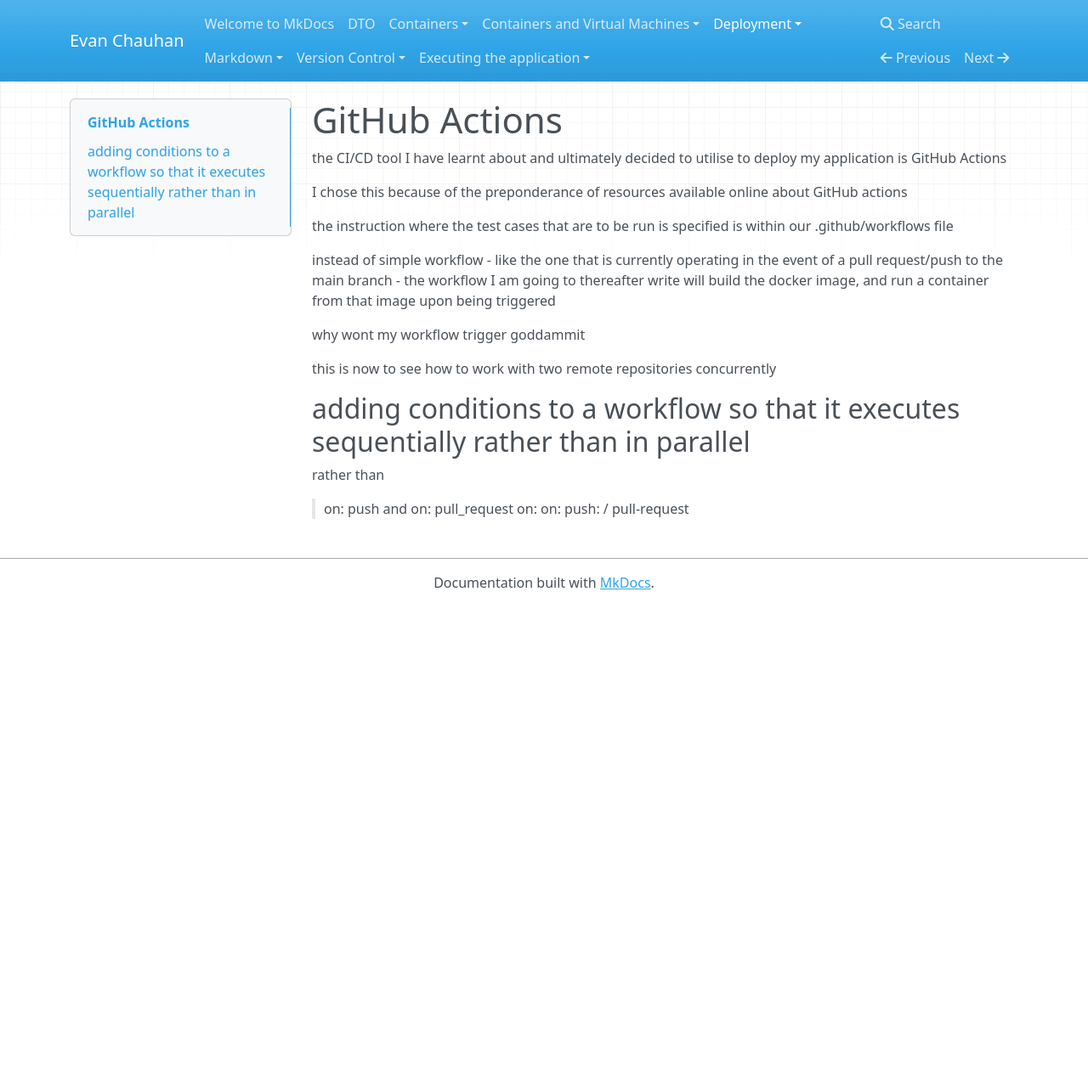
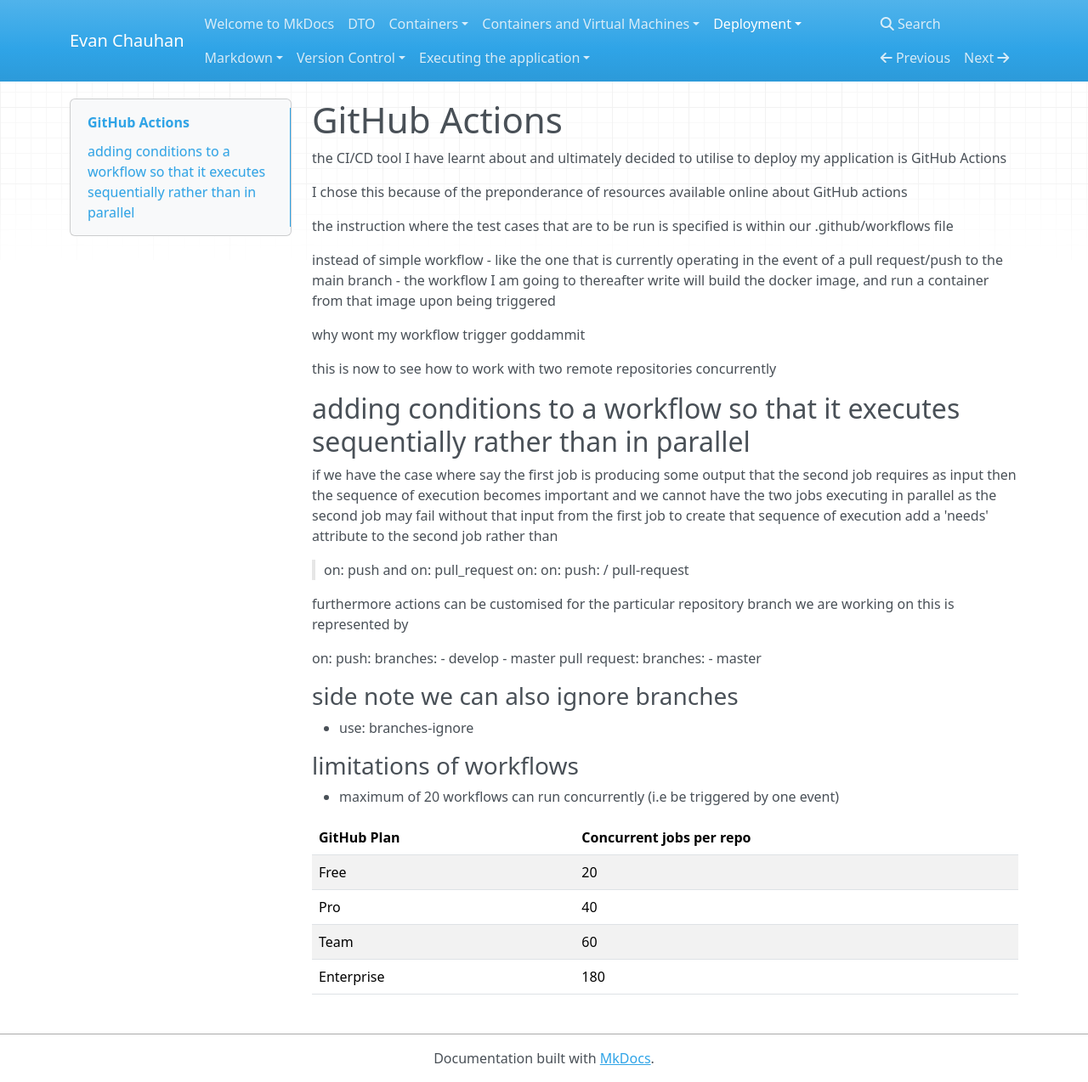
Before and after one commit to EvanChauhan/mydocs-site, an MkDocs documentation site: the page built from docs/Deployment/Continuous Integration Continuous Deployment CI/GitHub Actions.md, in a window 1280 px wide and 1274 px high. Shown: the whole window at 85% size. Built offline with MkDocs 1.6.1, drawn with Linux system fonts in a browser that asks for light colours; nearby versions of some CDN libraries.

Commit message:
adding #concurrent jobs per workflow table

```diff
--- a/docs/Deployment/Continuous Integration Continuous Deployment CI/GitHub Actions.md
+++ b/docs/Deployment/Continuous Integration Continuous Deployment CI/GitHub Actions.md
@@ -13,7 +13,35 @@ why wont my workflow trigger goddammit
 this is now to see how to work with two remote repositories concurrently
 
 ## adding conditions to a workflow so that it executes sequentially rather than in parallel
+if we have the case where say the first job is producing some output that the second job requires as input then the sequence of execution becomes important and we cannot have the two jobs executing in parallel as the second job may fail without that input from the first job
+to create that sequence of execution add a 'needs' attribute to the second job
 rather than
 > on: push and on: pull_request
 > on:        on:
     push: /    pull-request
+
+
+furthermore actions can be customised for the particular repository branch we are working on
+this is represented by
+
+on:
+    push:
+        branches:
+            - develop
+            - master
+    pull request:
+        branches:
+            - master
+
+### side note we can also ignore branches
+- use: branches-ignore
+
+### limitations of workflows
+- maximum of 20 workflows can run concurrently (i.e be triggered by one event)
+
+|GitHub Plan| | Concurrent jobs per repo|
+|-----------| |-------------------------|
+| Free | | 20 |
+| Pro | | 40 |
+| Team | | 60 |
+| Enterprise | | 180 |
```
